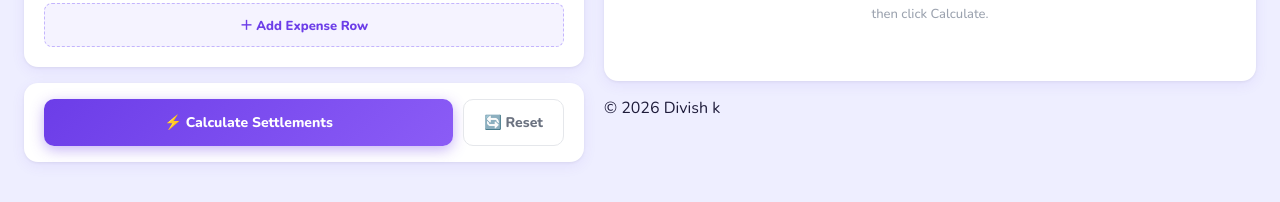
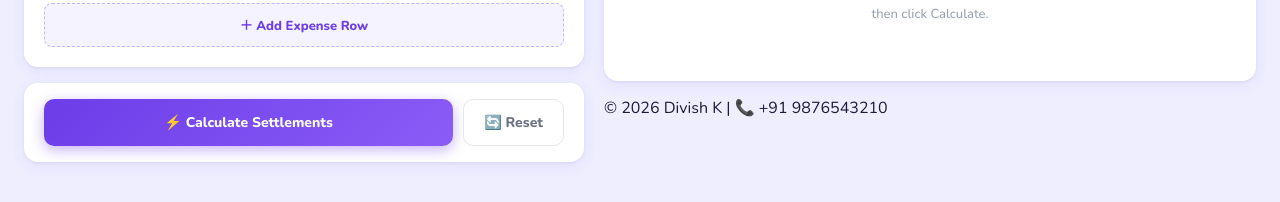
Before and after one commit to kaveskajayagopi2008-dotcom/Smart-expensive-tracker, a plain HTML site: page index.html in a window 1280 px wide. Shown: the part 432-634 px from the top of the page. Drawn offline with nearby package versions, Linux system fonts and the light colour scheme; no server answers.

Commit message:
Update index.html

```diff
--- a/index.html
+++ b/index.html
@@ -144,7 +144,13 @@
       </div>
       <div class="hist-wrap" id="histWrap"></div>
     </div>
-<p class="footer">© 2026 Divish k</p>
+<footer class="footer">
+  <div class="footer-content">
+    <p>
+      © 2026 <span class="highlight">Divish K</span> | 📞 +91 9876543210
+    </p>
+  </div>
+</footer>
   </div>
 </div>
 
```
